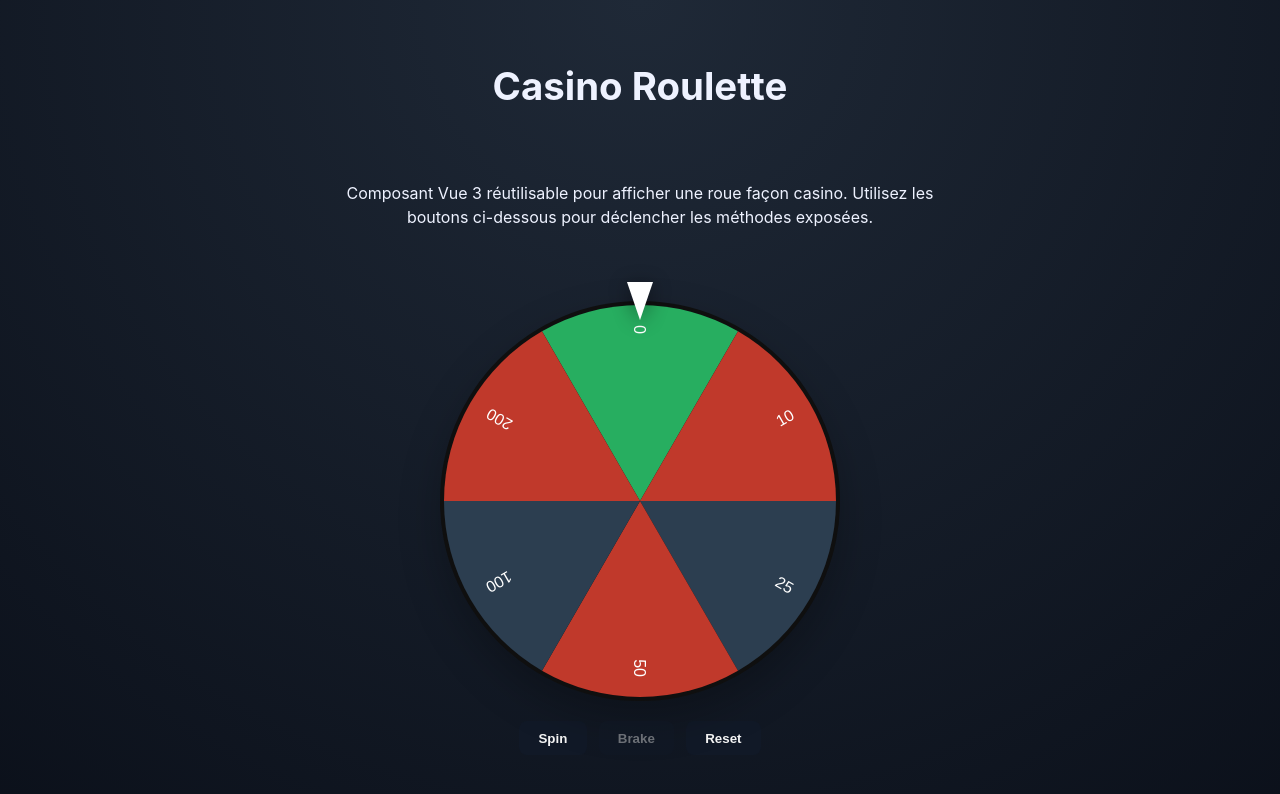
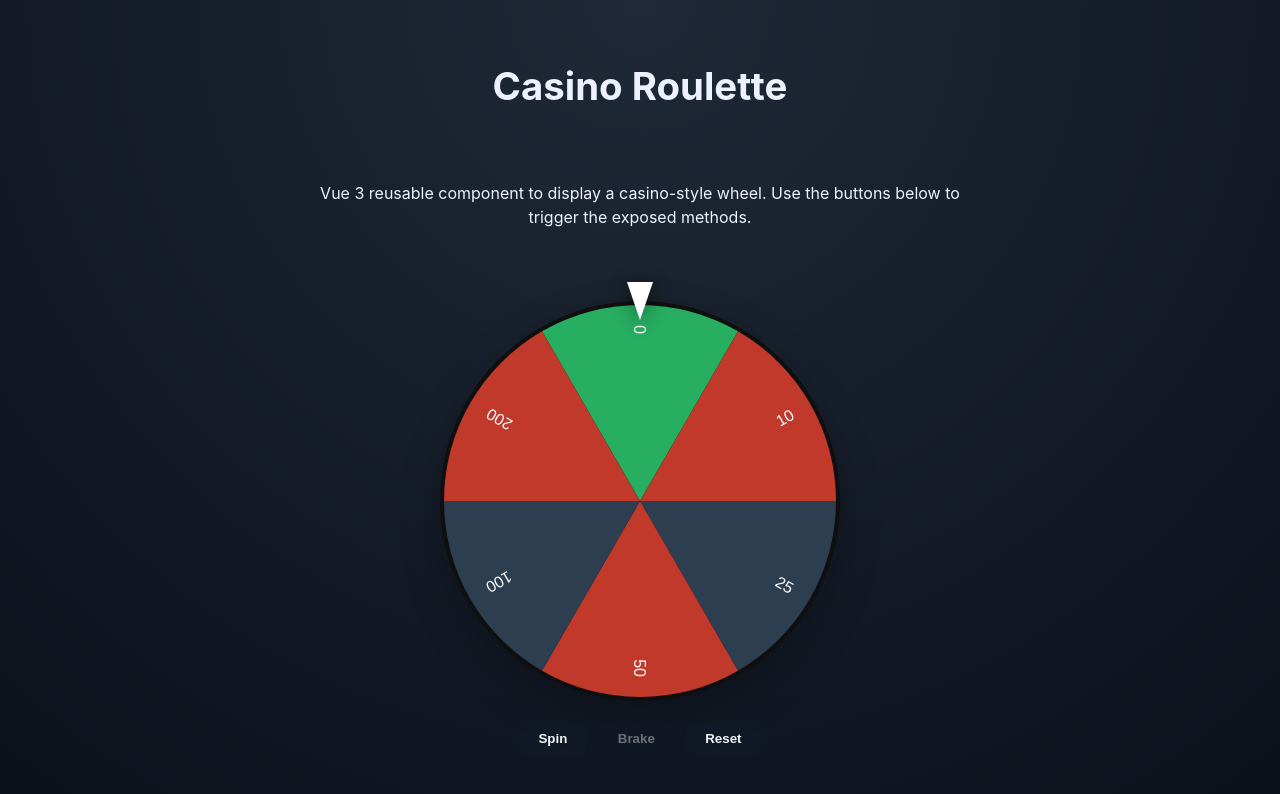
Before and after one commit to AurelBdl/vue-roulette, a Vue app: page / in a window 1280 px wide. Shown: the top 794 px of the page. Built offline with nearby package versions, Linux system fonts and the light colour scheme.

Commit message:
Feat: translate example

```diff
--- a/src/App.vue
+++ b/src/App.vue
@@ -1,16 +1,13 @@
 <template>
   <main class="app">
     <h1>Casino Roulette</h1>
-    <p>
-      Composant Vue 3 réutilisable pour afficher une roue façon casino.
-      Utilisez les boutons ci-dessous pour déclencher les méthodes exposées.
-    </p>
+    <p>Vue 3 reusable component to display a casino-style wheel. Use the buttons below to trigger the exposed methods.</p>
     <Example />
   </main>
 </template>
 
 <script setup lang="ts">
-import Example from './components/Example.vue'
+import Example from "./components/Example.vue";
 </script>
 
 <style scoped>
@@ -22,7 +19,7 @@ import Example from './components/Example.vue'
   justify-content: center;
   gap: 1.5rem;
   padding: 2rem;
-  font-family: 'Inter', system-ui, sans-serif;
+  font-family: "Inter", system-ui, sans-serif;
   background: radial-gradient(circle at top, #1f2937, #0b101a);
   color: #eef2ff;
   text-align: center;
```
